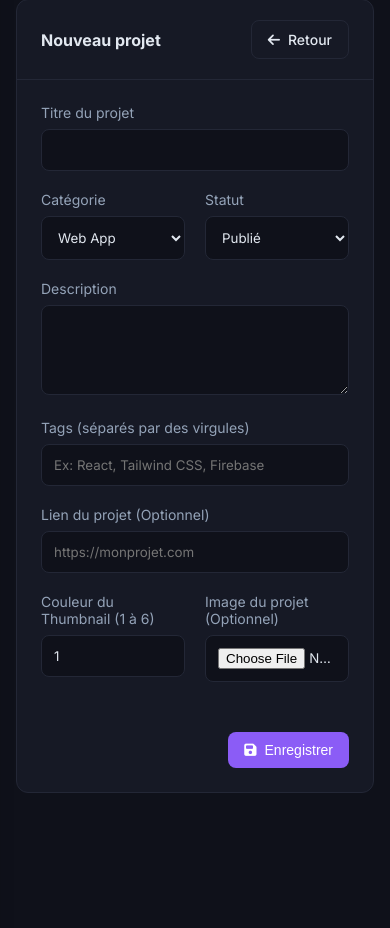
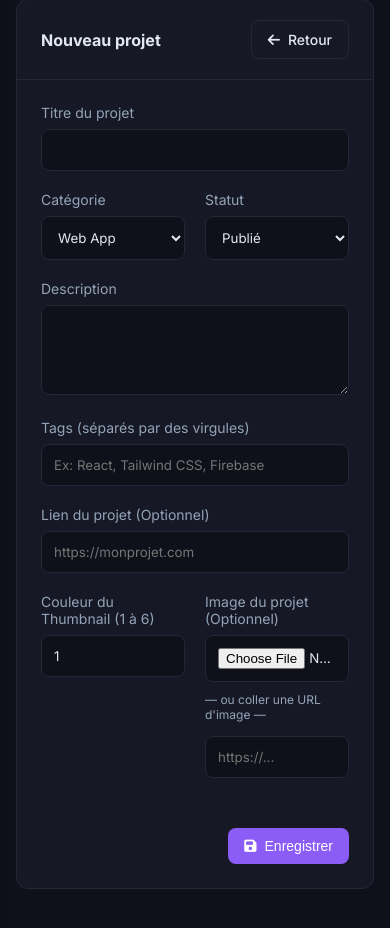
Before and after one commit to SLOVA-KAZEMBE/mon-portfolio, a Flask app: page /admin/projects/add in a window 390 px wide. Shown: the part 88-1016 px from the top of the page. Run offline with Flask 3, Linux system fonts and the light colour scheme; the visitor is signed in with stand-in values (Sample User, id 1); data that the repository does not hold is empty.

Commit message:
feat: ajout lien image projet, maj hero responsive, projets cliquables

```diff
--- a/admin/routes.py
+++ b/admin/routes.py
@@ -141,6 +141,10 @@ def add_project():
 
         image_file = request.files.get('image')
         image_path = upload_file(image_file, current_app.root_path)
+        if not image_path:
+            url_field = request.form.get('image_url_input', '').strip()
+            if url_field and url_field.startswith('http'):
+                image_path = url_field
 
         project = Project(title=title, category=category, description=description, tags=tags, status=status, color=color, image=image_path, link=link)
         db.session.add(project)
@@ -166,6 +170,10 @@ def edit_project(id):
         new_image_path = upload_file(image_file, current_app.root_path)
         if new_image_path:
             project.image = new_image_path
+        else:
+            url_field = request.form.get('image_url_input', '').strip()
+            if url_field and url_field.startswith('http'):
+                project.image = url_field
 
         db.session.commit()
         flash('Projet modifié avec succès', 'success')
--- a/static/css/style.css
+++ b/static/css/style.css
@@ -736,12 +736,13 @@ img { max-width: 100%; display: block; }
   .nav-links.is-open { display: flex; }
   .nav-toggle { display: flex; }
   .hero__title { font-size: 34px; }
-  .hero__portrait { width: 220px; height: 240px; margin: 0 auto; }
+  .hero__portrait { width: 280px; height: 300px; margin: 0 auto; }
   .floating-badge { width: 38px; height: 38px; font-size: 13px; }
   .floating-badge--1 { left: -2%; }
   .floating-badge--3 { left: -4%; }
   .floating-badge--2, .floating-badge--4 { right: -2%; }
-  .code-card { left: 0; width: 200px; }
+  .code-card { left: -10px; width: 170px; padding: 10px; bottom: -15px; }
+  .code-card__body { font-size: 9.5px; }
   .stats { grid-template-columns: 1fr; }
   .project-grid { grid-template-columns: 1fr; }
   .services-grid { grid-template-columns: 1fr; }
--- a/templates/admin/project_form.html
+++ b/templates/admin/project_form.html
@@ -56,6 +56,8 @@
         <div class="form-group">
           <label>Image du projet (Optionnel)</label>
           <input type="file" name="image" class="form-control" accept="image/*">
+          <label style="margin-top: 10px; font-size: 12px; color: var(--admin-muted);">— ou coller une URL d'image —</label>
+          <input type="url" name="image_url_input" class="form-control" placeholder="https://..." value="{{ project.image if project and project.image and project.image.startswith('http') else '' }}" style="margin-top: 6px;">
           {% if project and project.image %}
           <div style="margin-top: 10px;">
             <span style="font-size: 12px; color: var(--admin-muted);">Image actuelle :</span><br>
--- a/templates/admin/services.html
+++ b/templates/admin/services.html
@@ -45,8 +45,9 @@
     <div style="padding: 24px;">
       <form method="POST">
         <div class="form-group">
-          <label>Icône (Feather ou FontAwesome, ex: code, pen)</label>
-          <input type="text" name="icon" class="form-control" required placeholder="code">
+          <label>Icône (ex: <code>laptop-code</code>, <code>paintbrush</code>, <code>server</code>, <code>mobile</code>)</label>
+          <input type="text" name="icon" class="form-control" required placeholder="laptop-code">
+          <small style="color: var(--admin-muted); display: block; margin-top: 4px;">Utilise les icônes FontAwesome (Solid). Juste le nom de l'icône suffit.</small>
         </div>
         <div class="form-group">
           <label>Titre du service</label>
```
Also changed, not shown: templates/index.html (+7 -5 lines).
